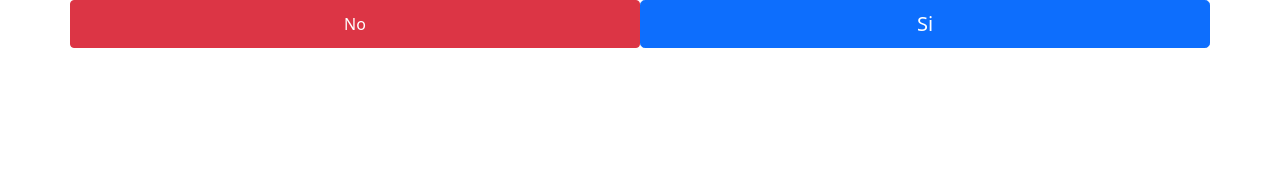
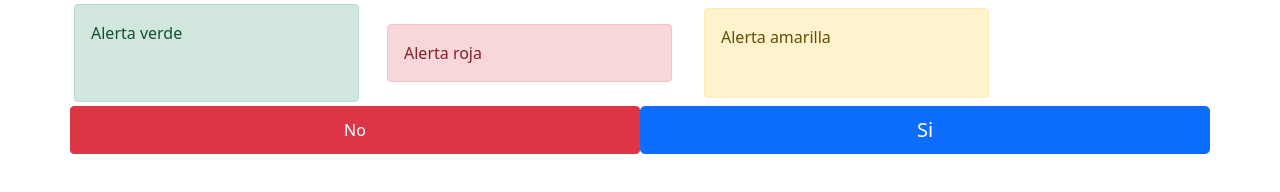
Before and after one commit to acv2can/prueba-bootstrap, a website: page index.html in a window 1280 px wide. Drawn offline with nearby package versions, Linux system fonts and the light colour scheme.

Commit message:
Agrega alertas
Usando las clases de margin y diferentes tipos de clase col

```diff
--- a/index.html
+++ b/index.html
@@ -10,8 +10,21 @@
 <body>
     <div class="container">
         <div class="row">
-            <button type="button" class="btn btn-danger col-6">No</button>
-            <button type="button" class="btn btn-primary btn-lg btn-block col-6">Si</button>
+            <div class="alert alert-success col-3 m-1" role="alert">
+                Alerta verde
+              </div>
+              <div class="alert alert-danger col-3 m-4" role="alert">
+                Alerta roja
+              </div>
+              <div class="alert alert-warning col-3 m-2" role="alert">
+                Alerta amarilla
+              </div>
+        </div>
+    </div>
+    <div class="container">
+        <div class="row">
+            <button type="button" class="btn btn-danger col-6 m-0">No</button>
+            <button type="button" class="btn btn-primary btn-lg btn-block col-6 m-0">Si</button>
         </div>
     </div>
     <script src="script.js"></script>
```
